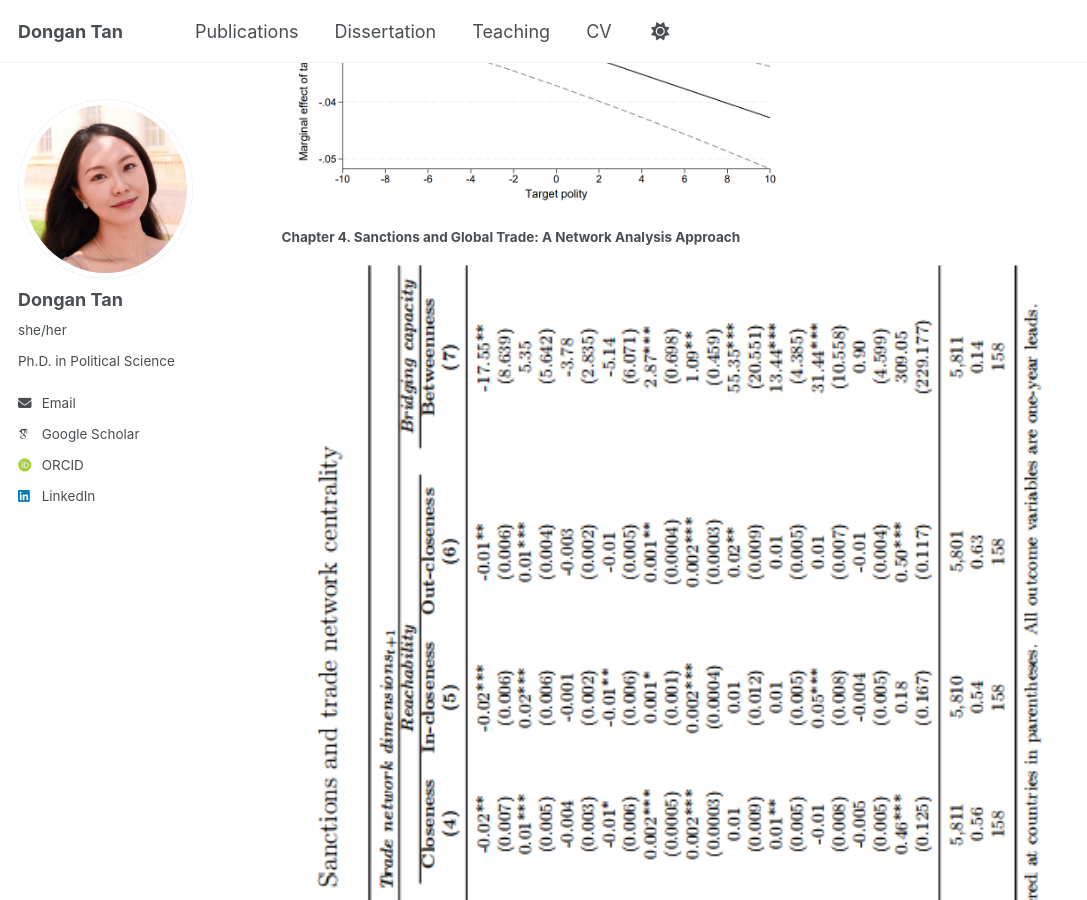
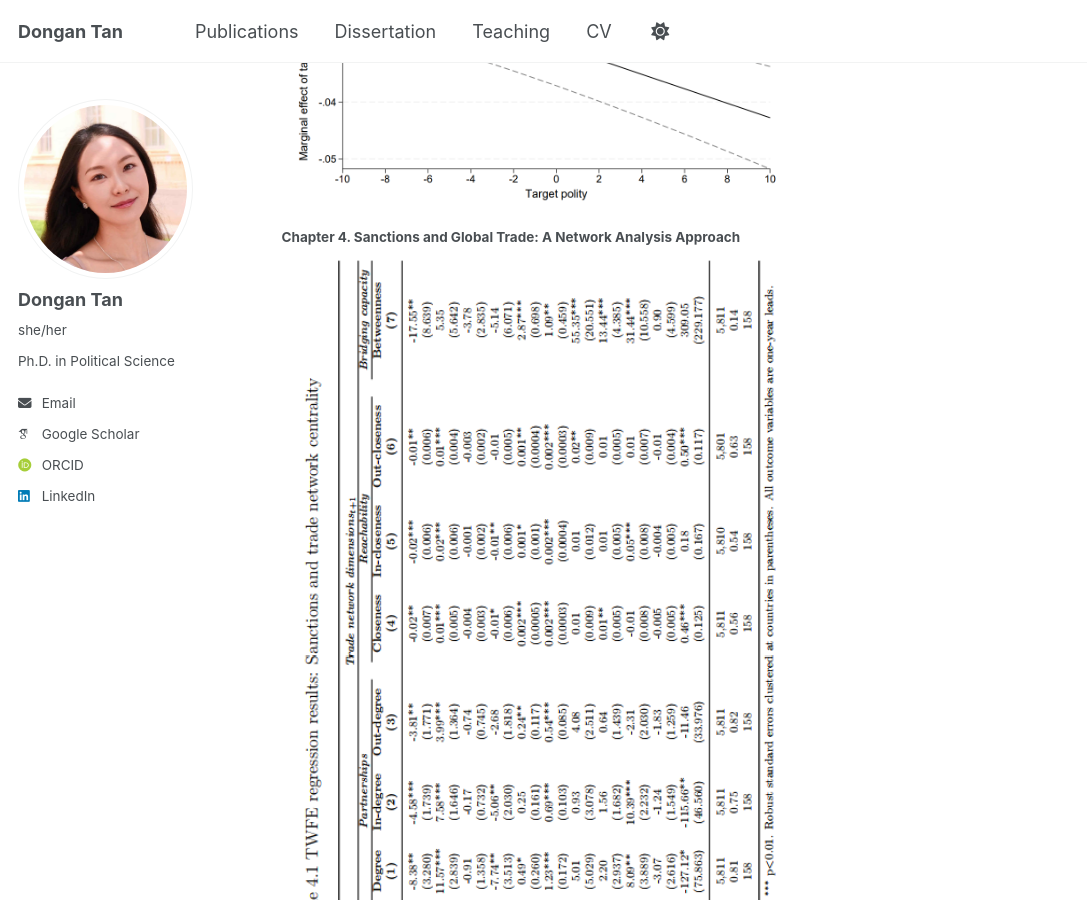
Before and after one commit to HaoLiuScholar/HaoLiuScholar.github.io, a Jekyll site: the page built from _pages/markdown.md, in a window 1280 px wide and 900 px high, scrolled down 4787 px. Shown: the whole window, without its empty margins (0-1087 px from the left). Built offline with Jekyll 4.4.1, drawn with Linux system fonts in a browser that asks for light colours; some web fonts are replaced; a script that is not in the unit is left out.

Commit message:
Update markdown.md

```diff
--- a/_pages/markdown.md
+++ b/_pages/markdown.md
@@ -56,7 +56,7 @@ Because of space limitations, I present only the main regression results from ea
 
 #### Chapter 4. Sanctions and Global Trade: A Network Analysis Approach
 
-![Outline](http://dongantan.github.io/images/table4.1.png){: width="900"}
+![Outline](http://dongantan.github.io/images/table4.1.png){: width="500"}
 
 ![Outline](http://dongantan.github.io/images/figure4.4.png){: width="800"}
 
```
